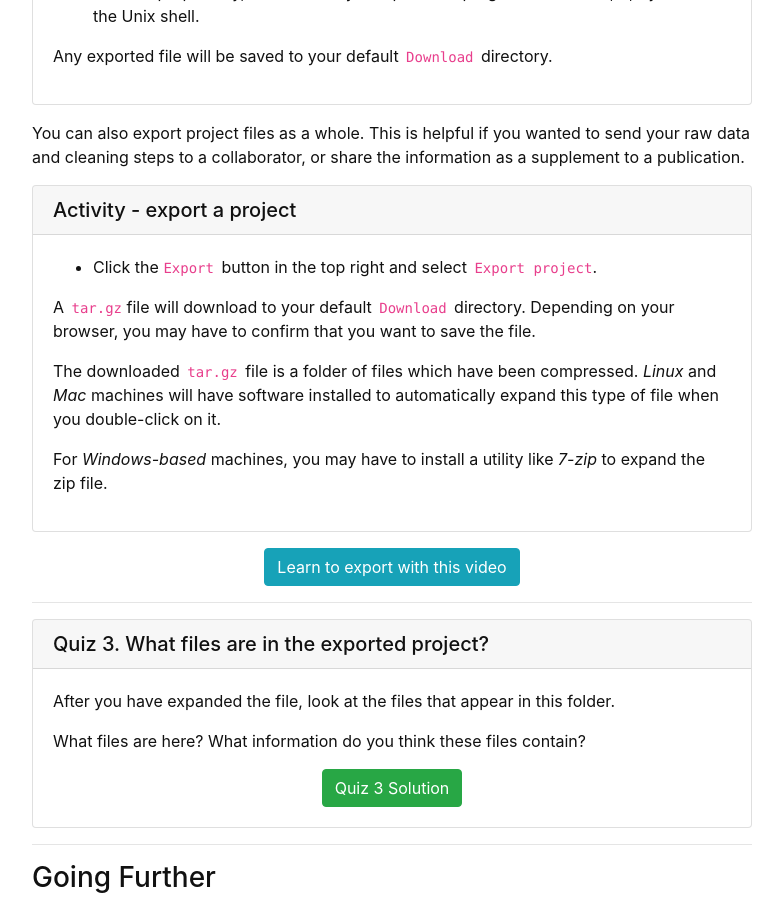
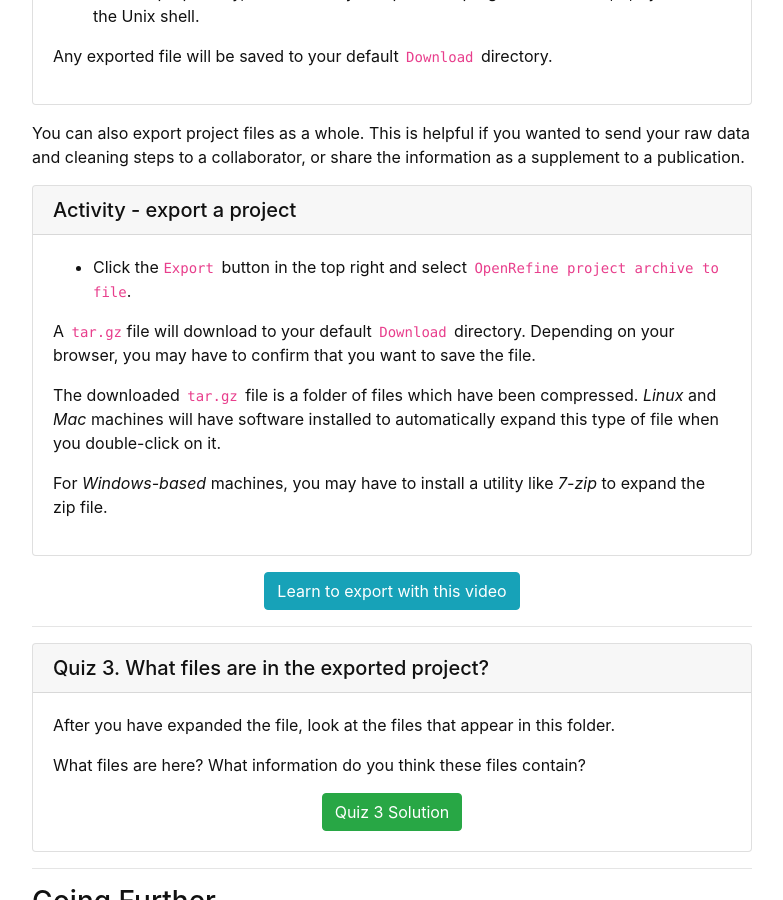
Before and after one commit to GULibrarySandbox/intro-data-wrangle, a Jekyll site: the page built from content/9-lesson.md, in a window 1280 px wide and 900 px high, scrolled down 644 px. Shown: the whole window, without its empty margins (248-1031 px from the left). Built offline with Jekyll 4.4.1, drawn with Linux system fonts in a browser that asks for light colours.

Commit message:
Update 9-lesson.md

```diff
--- a/content/9-lesson.md
+++ b/content/9-lesson.md
@@ -27,7 +27,7 @@ Any exported file will be saved to your default  `Download`  directory.{% en
 You can also export project files as a whole. This is helpful if you wanted to send your raw data and cleaning steps to a collaborator, or share the information as a supplement to a publication.
 
 {% capture text %}
-- Click the  `Export`  button in the top right and select  `Export project`.
+- Click the  `Export`  button in the top right and select  `OpenRefine project archive to file`.
 
 A  `tar.gz`  file will download to your default  `Download`  directory. Depending on your browser, you may have to confirm that you want to save the file.
 
```
